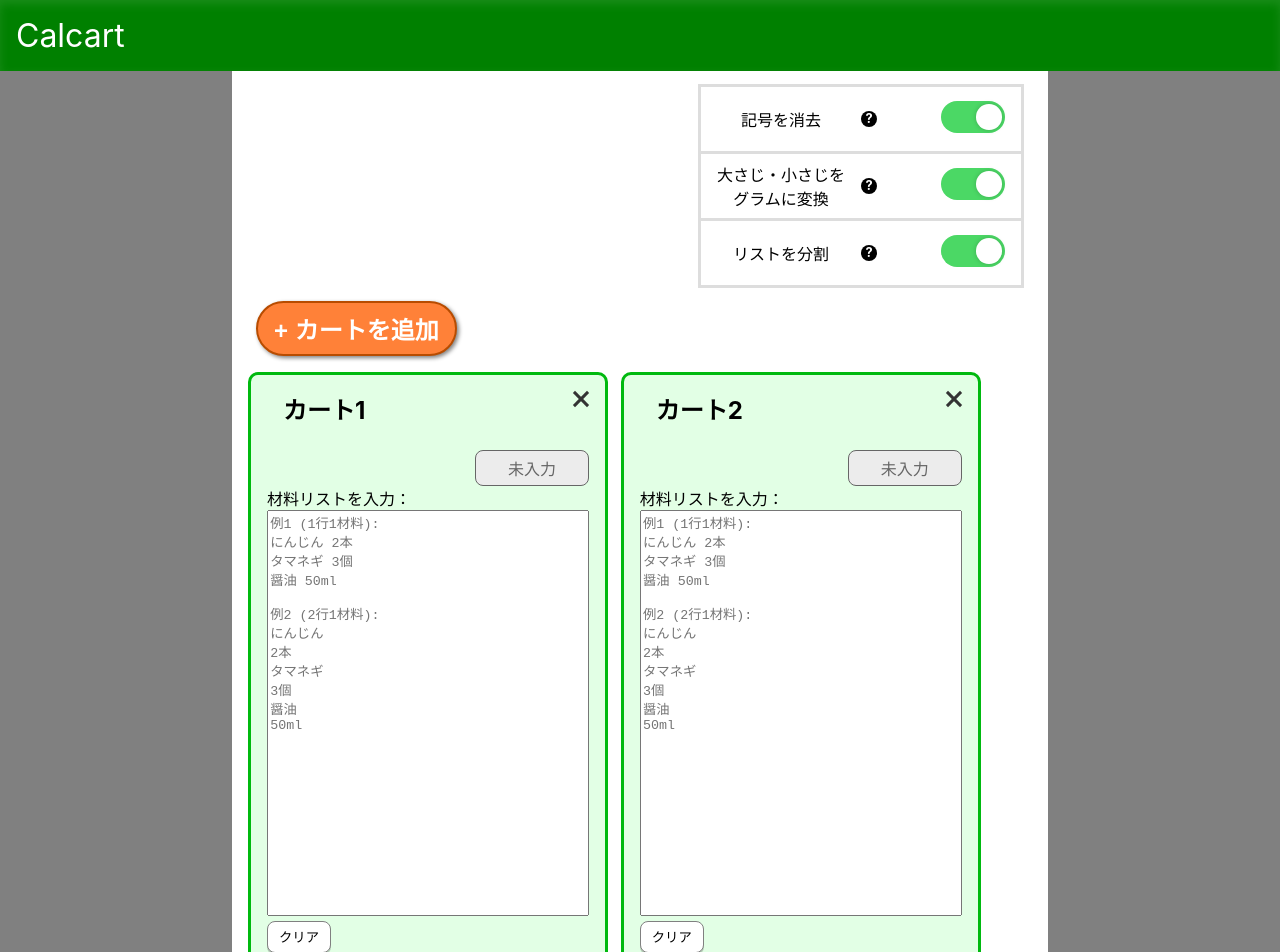
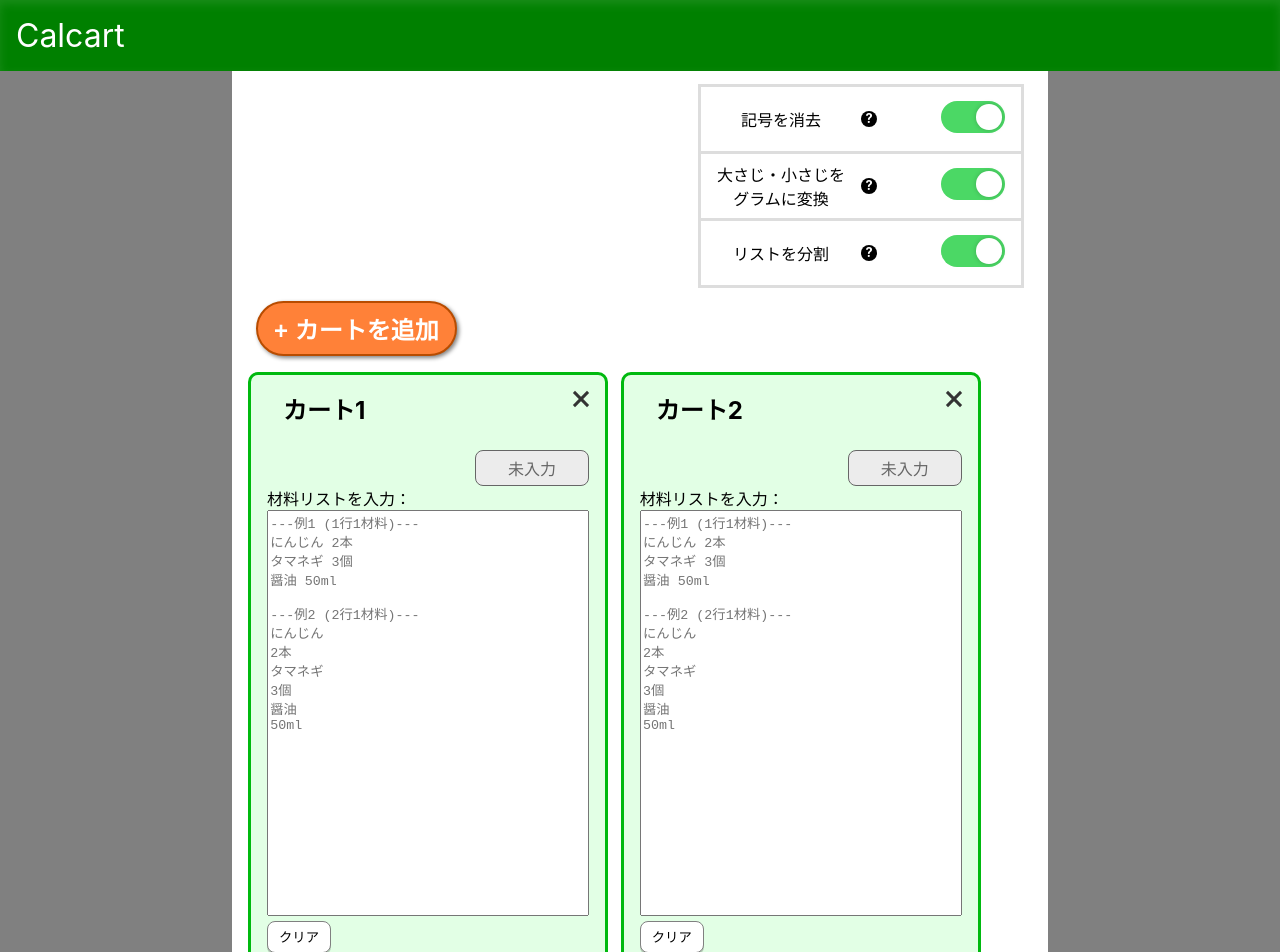
Before and after one commit to shimmen3141/calcart, a React (Create React App) app: page / in a window 1280 px wide. Shown: the top 952 px of the page. Built offline with nearby package versions, Linux system fonts and the light colour scheme.

Commit message:
update:プレースホルダの文言を変更

```diff
--- a/src/features/Cart/Cart.js
+++ b/src/features/Cart/Cart.js
@@ -50,7 +50,7 @@ const Cart = React.memo(
         <textarea
           value={inputText}
           onChange={handleInputChange}
-          placeholder={`例1 (1行1材料):\nにんじん 2本\nタマネギ 3個\n醤油 50ml\n\n例2 (2行1材料):\nにんじん\n2本\nタマネギ\n3個\n醤油\n50ml`}
+          placeholder={`---例1 (1行1材料)---\nにんじん 2本\nタマネギ 3個\n醤油 50ml\n\n---例2 (2行1材料)---\nにんじん\n2本\nタマネギ\n3個\n醤油\n50ml`}
         />
         <div>
           <button className="clearButton" onClick={handleClear}>クリア</button>
```
